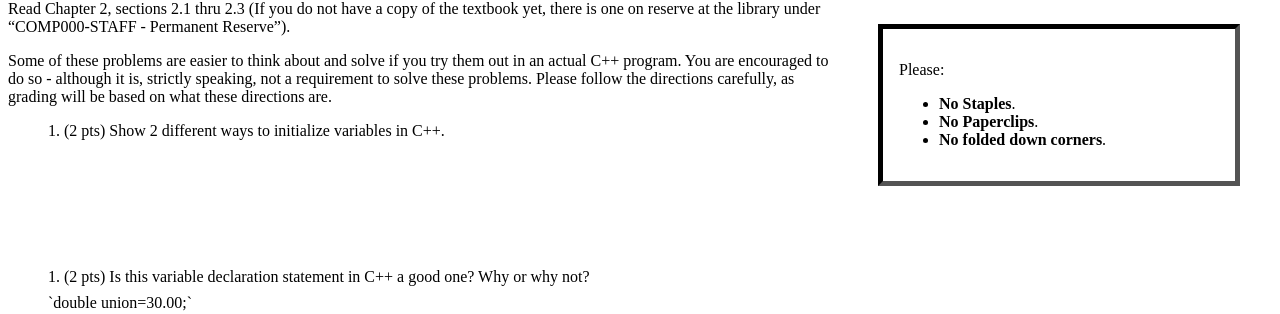
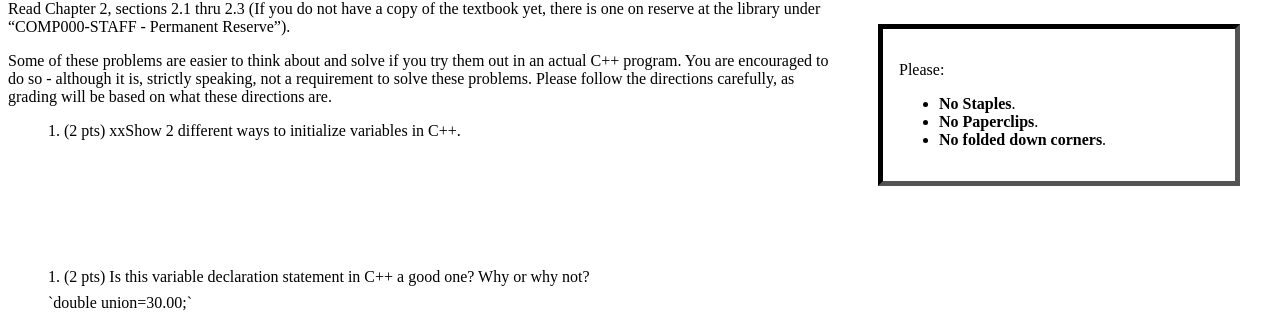
Before and after one commit to ucsb-cs16-s16/https-ucsb-cs16-s17.github.io, a Jekyll site: the page built from _hwk/h03.md, in a window 1280 px wide. Shown: the part 704-1018 px from the top of the page. Built offline with Jekyll 4.4.1, drawn with Linux system fonts in a browser that asks for light colours.

Commit message:
Update h03.md

```diff
--- a/_hwk/h03.md
+++ b/_hwk/h03.md
@@ -11,7 +11,7 @@ Read Chapter 2, sections 2.1 thru 2.3   (If you do not have a copy of the textbo
 Some of these problems are easier to think about and solve if you try them out in an actual C++ program. You are encouraged to do so - although it is, strictly speaking, not a requirement to solve these problems. Please follow the directions carefully, as grading will be based on what these directions are.
 
 <ol markdown="1">
-1.	(2 pts) Show 2 different ways to initialize variables in C++.
+1.  (2 pts) xxShow 2 different ways to initialize variables in C++.
   <div style="margin-bottom:8em"></div>
 
 1.	(2 pts) Is this variable declaration statement in C++ a good one? Why or why not?
```
